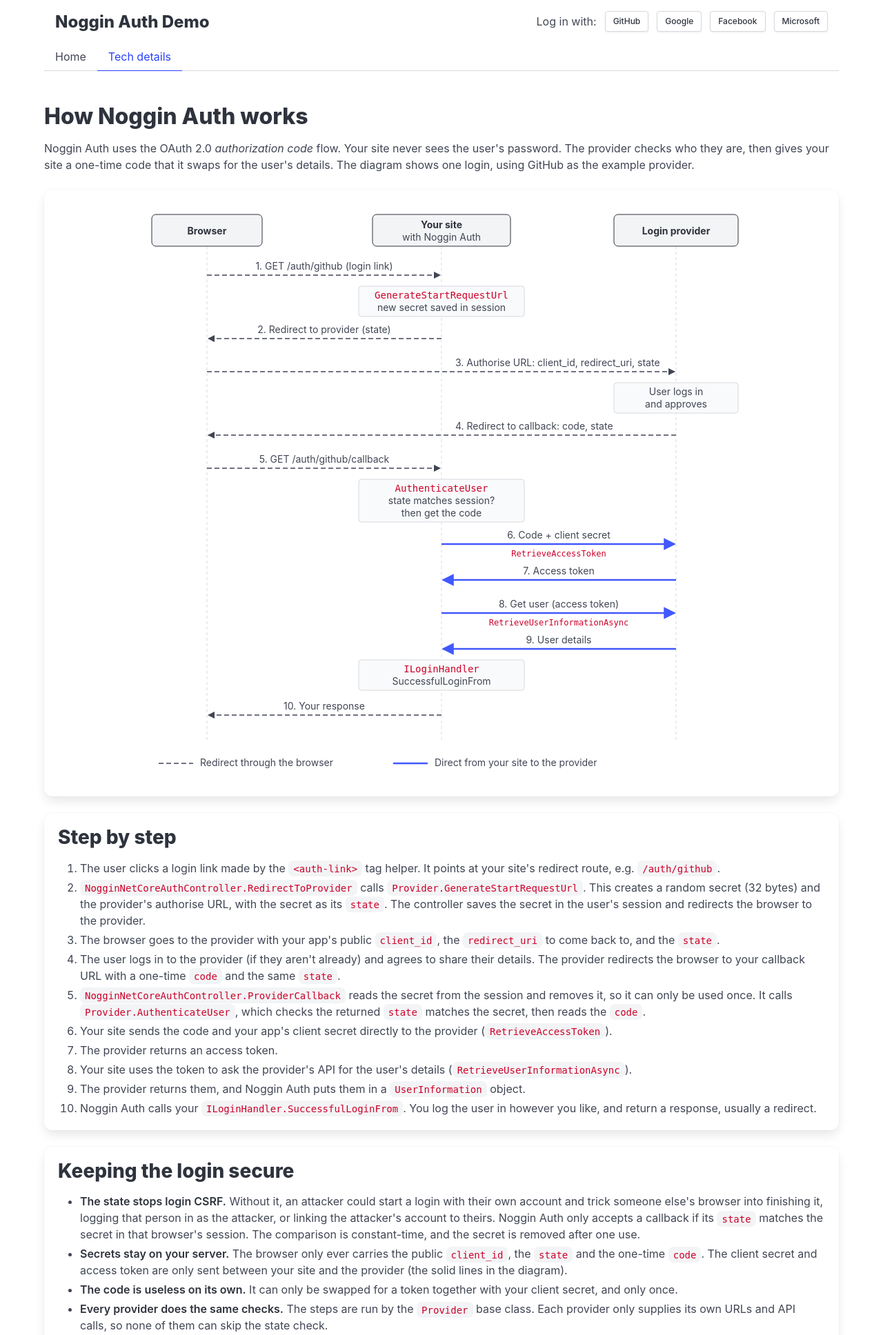
After one commit to nogginbox/NogginAuth, an ASP.NET Core app: template Noggin.SampleSite/Views/Home/TechDetails.cshtml in a window 1280 px wide. The commit adds this page. Shown: the top 1936 px of the page at 69% size. Run offline with ASP.NET Core 8, Linux system fonts and the light colour scheme; the template is opened without the code that fills it, so the values that code supplies are empty.

Commit message:
Add tech details page and a menu bar
- New Tech details page explaining how a login works: a sequence
  diagram (inline SVG using Bulma colours, so it works in dark mode),
  the steps in words, how the login is kept secure, what happens
  when a login fails, and where to find each part in the code
- Header split into a top row (brand and login buttons) and a Bulma
  tabs menu bar (Home, Tech details, User admin when logged in) with
  the current page highlighted

Co-Authored-By: Claude Opus 5.5 <noreply@anthropic.com>

```diff
--- a/Noggin.SampleSite/Controllers/HomeController.cs
+++ b/Noggin.SampleSite/Controllers/HomeController.cs
@@ -21,4 +21,9 @@ public class HomeController : Controller
     {
         return View();
     }
+
+    public IActionResult TechDetails()
+    {
+        return View();
+    }
 }
--- /dev/null
+++ b/Noggin.SampleSite/Views/Home/TechDetails.cshtml
@@ -0,0 +1,86 @@
+@{
+    ViewBag.Title = "Tech details";
+    var source = "https://github.com/NogginBox/NogginAuth/blob/main/Noggin.NetCoreAuth";
+}
+
+<section class="content">
+    <h1>How Noggin Auth works</h1>
+    <p>Noggin Auth uses the OAuth 2.0 <em>authorization code</em> flow. Your site never sees the user's password. The provider checks who they are, then gives your site a one-time code that it swaps for the user's details. The diagram shows one login, using GitHub as the example provider.</p>
+</section>
+
+<section class="box">
+    <partial name="_LoginFlowDiagram" />
+</section>
+
+<section class="box content">
+    <h2>Step by step</h2>
+    <ol>
+        <li>The user clicks a login link made by the <code>&lt;auth-link&gt;</code> tag helper. It points at your site's redirect route, e.g. <code>/auth/github</code>.</li>
+        <li><code>NogginNetCoreAuthController.RedirectToProvider</code> calls <code>Provider.GenerateStartRequestUrl</code>. This creates a random secret (32 bytes) and the provider's authorise URL, with the secret as its <code>state</code>. The controller saves the secret in the user's session and redirects the browser to the provider.</li>
+        <li>The browser goes to the provider with your app's public <code>client_id</code>, the <code>redirect_uri</code> to come back to, and the <code>state</code>.</li>
+        <li>The user logs in to the provider (if they aren't already) and agrees to share their details. The provider redirects the browser to your callback URL with a one-time <code>code</code> and the same <code>state</code>.</li>
+        <li><code>NogginNetCoreAuthController.ProviderCallback</code> reads the secret from the session and removes it, so it can only be used once. It calls <code>Provider.AuthenticateUser</code>, which checks the returned <code>state</code> matches the secret, then reads the <code>code</code>.</li>
+        <li>Your site sends the code and your app's client secret directly to the provider (<code>RetrieveAccessToken</code>).</li>
+        <li>The provider returns an access token.</li>
+        <li>Your site uses the token to ask the provider's API for the user's details (<code>RetrieveUserInformationAsync</code>).</li>
+        <li>The provider returns them, and Noggin Auth puts them in a <code>UserInformation</code> object.</li>
+        <li>Noggin Auth calls your <code>ILoginHandler.SuccessfulLoginFrom</code>. You log the user in however you like, and return a response, usually a redirect.</li>
+    </ol>
+</section>
+
+<section class="box content">
+    <h2>Keeping the login secure</h2>
+    <ul>
+        <li><strong>The state stops login CSRF.</strong> Without it, an attacker could start a login with their own account and trick someone else's browser into finishing it, logging that person in as the attacker, or linking the attacker's account to theirs. Noggin Auth only accepts a callback if its <code>state</code> matches the secret in that browser's session. The comparison is constant-time, and the secret is removed after one use.</li>
+        <li><strong>Secrets stay on your server.</strong> The browser only ever carries the public <code>client_id</code>, the <code>state</code> and the one-time <code>code</code>. The client secret and access token are only sent between your site and the provider (the solid lines in the diagram).</li>
+        <li><strong>The code is useless on its own.</strong> It can only be swapped for a token together with your client secret, and only once.</li>
+        <li><strong>Every provider does the same checks.</strong> The steps are run by the <code>Provider</code> base class. Each provider only supplies its own URLs and API calls, so none of them can skip the state check.</li>
+    </ul>
+</section>
+
+<section class="box content">
+    <h2>When a login fails</h2>
+    <p>If anything goes wrong after the user comes back, Noggin Auth calls your <code>ILoginHandler.FailedLoginFrom</code> instead, with an <code>AuthenticationFailInformation</code> that has a <code>Reason</code> and, usually, the <code>Exception</code>. This happens when:</p>
+    <ul>
+        <li>the <code>state</code> is missing or doesn't match, for example the session expired or the login wasn't started in this browser</li>
+        <li>the provider sent back an error instead of a code, for example the user cancelled</li>
+        <li>a call to the provider's token or user API failed</li>
+        <li>the provider didn't return a user ID</li>
+    </ul>
+    <p>Configuration problems, like a provider with no API keys, aren't login failures. They throw a <code>NogginNetCoreConfigException</code> so you notice them straight away.</p>
+    <p>This sample site logs the reason and shows the user a friendly message.</p>
+</section>
+
+<section class="box content">
+    <h2>Where to find it in the code</h2>
+    <table class="table is-fullwidth">
+        <thead>
+            <tr>
+                <th>Code</th>
+                <th>What it does</th>
+            </tr>
+        </thead>
+        <tbody>
+            <tr>
+                <td><a href="@source/Mvc/TagHelpers/AuthLinkTagHelper.cs"><code>AuthLinkTagHelper</code></a></td>
+                <td>Renders the login links</td>
+            </tr>
+            <tr>
+                <td><a href="@source/Mvc/NogginNetCoreAuthController.cs"><code>NogginNetCoreAuthController</code></a></td>
+                <td>Handles the redirect and callback routes, and keeps the secret in session</td>
+            </tr>
+            <tr>
+                <td><a href="@source/Providers/Provider.cs"><code>Provider</code></a></td>
+                <td>Runs the login steps for every provider, including the state check</td>
+            </tr>
+            <tr>
+                <td><a href="@source/Providers"><code>FacebookProvider</code>, <code>GitHubProvider</code>, <code>GoogleProvider</code>, <code>MicrosoftProvider</code></a></td>
+                <td>Each provider's authorise URL, token request and user API call</td>
+            </tr>
+            <tr>
+                <td><a href="https://github.com/NogginBox/NogginAuth/blob/main/Noggin.SampleSite/SampleLoginHandler.cs"><code>ILoginHandler</code></a></td>
+                <td>Yours: decides what a successful or failed login means for your site (link is to the sample's)</td>
+            </tr>
+        </tbody>
+    </table>
+</section>
--- /dev/null
+++ b/Noggin.SampleSite/Views/Home/_LoginFlowDiagram.cshtml
@@ -0,0 +1,96 @@
+@* Sequence diagram of a Noggin Auth login. Colours come from site.css (.flow-diagram) so it works in light and dark mode. *@
+<div class="flow-diagram-wrapper">
+    <svg class="flow-diagram" viewBox="0 0 900 840" role="img" aria-labelledby="flow-title flow-desc">
+        <title id="flow-title">Noggin Auth login flow</title>
+        <desc id="flow-desc">A sequence diagram between the browser, your site and the login provider. The numbered steps are described in the list below the diagram.</desc>
+
+        <defs>
+            <marker id="arrow" viewBox="0 0 10 10" refX="9" refY="5" markerWidth="7" markerHeight="7" orient="auto-start-reverse">
+                <path d="M0,0 L10,5 L0,10 z" class="arrow-head" />
+            </marker>
+            <marker id="arrow-direct" viewBox="0 0 10 10" refX="9" refY="5" markerWidth="7" markerHeight="7" orient="auto-start-reverse">
+                <path d="M0,0 L10,5 L0,10 z" class="arrow-head-direct" />
+            </marker>
+        </defs>
+
+        <!-- Participants and lifelines -->
+        <line class="lifeline" x1="110" y1="62" x2="110" y2="780" />
+        <line class="lifeline" x1="450" y1="62" x2="450" y2="780" />
+        <line class="lifeline" x1="790" y1="62" x2="790" y2="780" />
+
+        <rect class="actor" x="30" y="16" width="160" height="46" rx="6" />
+        <text class="actor-name" x="110" y="45" text-anchor="middle">Browser</text>
+
+        <rect class="actor" x="350" y="16" width="200" height="46" rx="6" />
+        <text class="actor-name" x="450" y="36" text-anchor="middle">Your site</text>
+        <text x="450" y="54" text-anchor="middle">with Noggin Auth</text>
+
+        <rect class="actor" x="700" y="16" width="180" height="46" rx="6" />
+        <text class="actor-name" x="790" y="45" text-anchor="middle">Login provider</text>
+
+        <!-- 1 -->
+        <line class="via-browser" x1="110" y1="104" x2="448" y2="104" marker-end="url(#arrow)" />
+        <text x="280" y="96" text-anchor="middle">1. GET /auth/github (login link)</text>
+
+        <rect class="note" x="330" y="120" width="240" height="44" rx="4" />
+        <text class="code" x="450" y="138" text-anchor="middle">GenerateStartRequestUrl</text>
+        <text x="450" y="156" text-anchor="middle">new secret saved in session</text>
+
+        <!-- 2 -->
+        <line class="via-browser" x1="450" y1="196" x2="112" y2="196" marker-end="url(#arrow)" />
+        <text x="280" y="188" text-anchor="middle">2. Redirect to provider (state)</text>
+
+        <!-- 3 -->
+        <line class="via-browser" x1="110" y1="244" x2="788" y2="244" marker-end="url(#arrow)" />
+        <text x="470" y="236">3. Authorise URL: client_id, redirect_uri, state</text>
+
+        <rect class="note" x="700" y="260" width="180" height="44" rx="4" />
+        <text x="790" y="278" text-anchor="middle">User logs in</text>
+        <text x="790" y="296" text-anchor="middle">and approves</text>
+
+        <!-- 4 -->
+        <line class="via-browser" x1="790" y1="336" x2="112" y2="336" marker-end="url(#arrow)" />
+        <text x="470" y="328">4. Redirect to callback: code, state</text>
+
+        <!-- 5 -->
+        <line class="via-browser" x1="110" y1="384" x2="448" y2="384" marker-end="url(#arrow)" />
+        <text x="280" y="376" text-anchor="middle">5. GET /auth/github/callback</text>
+
+        <rect class="note" x="330" y="400" width="240" height="62" rx="4" />
+        <text class="code" x="450" y="418" text-anchor="middle">AuthenticateUser</text>
+        <text x="450" y="436" text-anchor="middle">state matches session?</text>
+        <text x="450" y="454" text-anchor="middle">then get the code</text>
+
+        <!-- 6 -->
+        <line class="direct" x1="450" y1="494" x2="788" y2="494" marker-end="url(#arrow-direct)" />
+        <text x="620" y="486" text-anchor="middle">6. Code + client secret</text>
+        <text class="code small" x="620" y="512" text-anchor="middle">RetrieveAccessToken</text>
+
+        <!-- 7 -->
+        <line class="direct" x1="790" y1="546" x2="452" y2="546" marker-end="url(#arrow-direct)" />
+        <text x="620" y="538" text-anchor="middle">7. Access token</text>
+
+        <!-- 8 -->
+        <line class="direct" x1="450" y1="594" x2="788" y2="594" marker-end="url(#arrow-direct)" />
+        <text x="620" y="586" text-anchor="middle">8. Get user (access token)</text>
+        <text class="code small" x="620" y="612" text-anchor="middle">RetrieveUserInformationAsync</text>
+
+        <!-- 9 -->
+        <line class="direct" x1="790" y1="646" x2="452" y2="646" marker-end="url(#arrow-direct)" />
+        <text x="620" y="638" text-anchor="middle">9. User details</text>
+
+        <rect class="note" x="330" y="662" width="240" height="44" rx="4" />
+        <text class="code" x="450" y="680" text-anchor="middle">ILoginHandler</text>
+        <text x="450" y="698" text-anchor="middle">SuccessfulLoginFrom</text>
+
+        <!-- 10 -->
+        <line class="via-browser" x1="450" y1="742" x2="112" y2="742" marker-end="url(#arrow)" />
+        <text x="280" y="734" text-anchor="middle">10. Your response</text>
+
+        <!-- Legend -->
+        <line class="via-browser" x1="40" y1="812" x2="90" y2="812" />
+        <text x="100" y="816">Redirect through the browser</text>
+        <line class="direct" x1="380" y1="812" x2="430" y2="812" />
+        <text x="440" y="816">Direct from your site to the provider</text>
+    </svg>
+</div>
--- a/Noggin.SampleSite/Views/Shared/_Layout.cshtml
+++ b/Noggin.SampleSite/Views/Shared/_Layout.cshtml
@@ -15,13 +15,18 @@
     </environment>
 </head>
 <body>
+    @{
+        // Highlight the menu item for the current page
+        var currentPage = $"{ViewContext.RouteData.Values["controller"]}/{ViewContext.RouteData.Values["action"]}";
+        string? ActiveIf(string page) => page == currentPage ? "is-active" : null;
+    }
+
     <header class="container">
-        <nav class="level p-4">
+        <div class="level p-4 mb-0">
             <div class="level-left">
                 <a class="level-item title is-4" asp-controller="Home" asp-action="Index">Noggin Auth Demo</a>
             </div>
             <div class="level-right">
-                <a class="level-item" asp-controller="Home" asp-action="Index">Home</a>
                 @if (User.Identity?.IsAuthenticated != true)
                 {
                     <span class="level-item">Log in with:</span>
@@ -34,10 +39,20 @@
                 }
                 else
                 {
-                    <a class="level-item" asp-controller="UserAdmin" asp-action="Index">User admin</a>
                     <a class="level-item button is-small" asp-controller="Home" asp-action="Logout">Log out</a>
                 }
             </div>
+        </div>
+
+        <nav class="tabs mb-0" aria-label="Main menu">
+            <ul>
+                <li class="@ActiveIf("Home/Index")"><a asp-controller="Home" asp-action="Index">Home</a></li>
+                <li class="@ActiveIf("Home/TechDetails")"><a asp-controller="Home" asp-action="TechDetails">Tech details</a></li>
+                @if (User.Identity?.IsAuthenticated == true)
+                {
+                    <li class="@ActiveIf("UserAdmin/Index")"><a asp-controller="UserAdmin" asp-action="Index">User admin</a></li>
+                }
+            </ul>
         </nav>
     </header>
 
--- a/Noggin.SampleSite/wwwroot/css/site.min.css
+++ b/Noggin.SampleSite/wwwroot/css/site.min.css
@@ -1 +1 @@
-.hero.is-link{background-color:#1e3a8a}.hero a,.hero strong{color:inherit}.hero a{text-decoration:underline}.level-item.buttons{flex-shrink:1}.content pre{font-size:.875rem}
+.hero.is-link{background-color:#1e3a8a}.hero a,.hero strong{color:inherit}.hero a{text-decoration:underline}.level-item.buttons{flex-shrink:1}.content pre{font-size:.875rem}.flow-diagram-wrapper{overflow-x:auto}.flow-diagram{display:block;width:100%;min-width:720px;max-width:900px;margin:0 auto;color:var(--bulma-text)}.flow-diagram text{fill:currentColor;font-size:14px}.flow-diagram .actor{fill:var(--bulma-scheme-main-ter);stroke:var(--bulma-text-strong)}.flow-diagram .actor-name{fill:var(--bulma-text-strong);font-weight:bold}.flow-diagram .code{fill:var(--bulma-code);font-family:monospace}.flow-diagram .small{font-size:12px}.flow-diagram .lifeline{stroke:var(--bulma-border);stroke-dasharray:4 4}.flow-diagram .note{fill:var(--bulma-scheme-main-bis);stroke:var(--bulma-border)}.flow-diagram .via-browser{stroke:var(--bulma-text);stroke-width:1.5;stroke-dasharray:7 4}.flow-diagram .direct{stroke:var(--bulma-link);stroke-width:2.5}.flow-diagram .arrow-head{fill:var(--bulma-text)}.flow-diagram .arrow-head-direct{fill:var(--bulma-link)}
```
Also changed, not shown: Noggin.SampleSite/wwwroot/css/site.css (+67 -0 lines).
